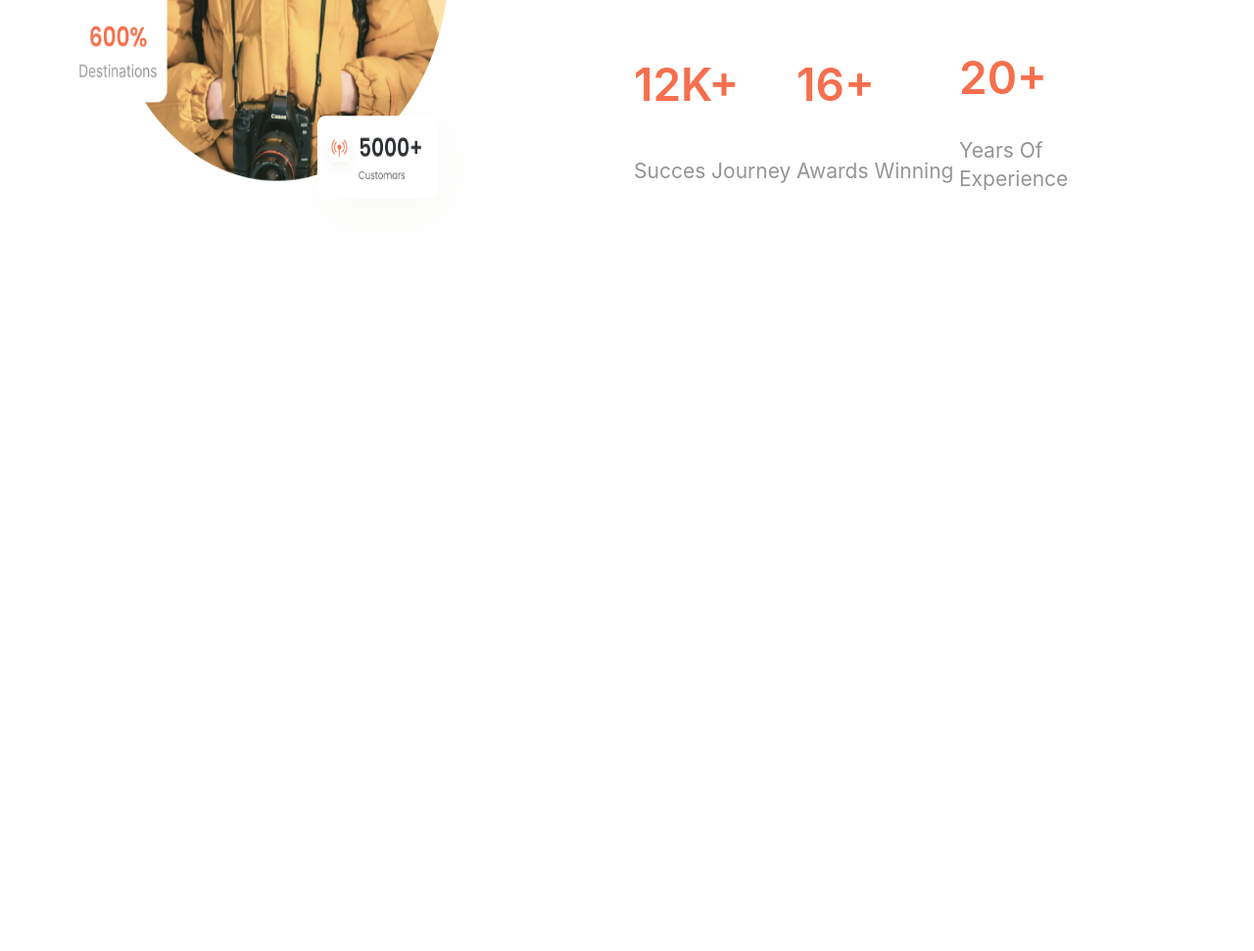
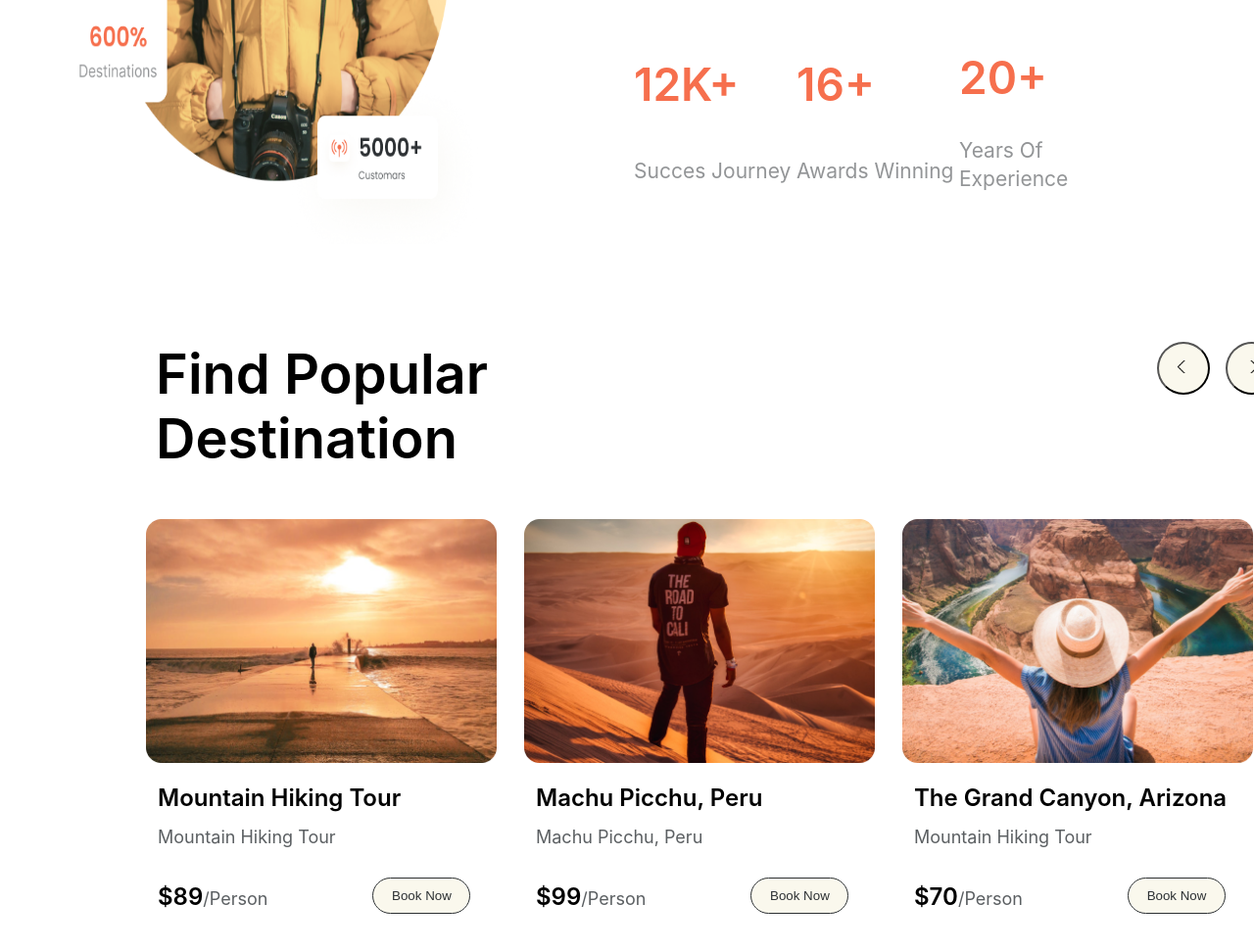
Before and after one commit to MinhNguyen41092/thuan-nguyen-html-css-training, a website built with Parcel: page src/index.html in a window 1280 px wide. Shown: the part 1747-2718 px from the top of the page at 98% size. Before the commit the page ends 2046 px from the top, so only its background shows below. Built offline with nearby package versions, Linux system fonts and the light colour scheme; files whose address does not match are found by name; a web font is replaced by a local one.

Commit message:
Add Popular-destination-section

```diff
--- a/src/assets/css/main.css
+++ b/src/assets/css/main.css
@@ -4,3 +4,4 @@
 @import "hero.css";
 @import "categories.css";
 @import "experience.css";
+@import "popular-destination.css";
--- /dev/null
+++ b/src/assets/css/popular-destination.css
@@ -0,0 +1,71 @@
+.popular-destination-container {
+  height: 707px;
+  margin: 50px 87px 50px 135px;
+  display: flex;
+  flex-direction: column;
+}
+
+.popular-destination__menu {
+  width: 1170px;
+  height: 132px;
+  display: flex;
+  justify-content: space-between;
+}
+
+.popular-destination__title {
+  width: 400px;
+  height: 132px;
+}
+
+.popular-destination__cards {
+  margin-top: 35px;
+  display: flex;
+  justify-content: space-between;
+}
+
+.popular-destination__card {
+  width: 386px;
+  height: 440px;
+  border-radius: 16px;
+  border: 2px solid #fff;
+  display: flex;
+  flex-direction: column;
+}
+
+.popular-destination__image {
+  margin: 12px 12px 24px 12px;
+}
+
+.popular-destination__title {
+  height: 24px;
+  margin-left: 24px;
+}
+
+.popular-destination__text {
+  margin: 14px 0 0 24px;
+}
+
+.popular-destination__card__menu {
+  display: flex;
+}
+
+.popular-destination__card__price {
+  display: flex;
+  margin: 35px 0 0 24px;
+}
+
+.popular-destination__card_button {
+  width: 100px;
+  height: 37px;
+  margin: 27px 0 0 107px;
+  border-radius: 46px;
+  border: 1px solid var(--dark-color);
+  color: var(--dark-color);
+  background-color: #faf8ed;
+}
+
+.popular-destination__card_button:hover {
+  color: #fff;
+  background-color: var(--dark-color);
+  cursor: pointer;
+}
--- a/src/index.html
+++ b/src/index.html
@@ -14,6 +14,7 @@
       <include src="sections/section-hero/index.html"></include>
       <include src="sections/section-categories/index.html"></include>
       <include src="sections/section-experience/index.html"></include>
+      <include src="sections/section-popular-destination/index.html"></include>
     </div>
   </body>
 </html>
--- /dev/null
+++ b/src/sections/section-popular-destination/index.html
@@ -0,0 +1,59 @@
+<div class="popular-destination-container">
+  <div class="popular-destination__menu">
+    <h2 class="popular-destination__title">Find Popular Destination</h2>
+    <div class="popular-destination__button">
+      <include src="components/button.html"></include>
+    </div>
+  </div>
+
+  <div class="popular-destination__cards">
+    <div class="popular-destination__card">
+      <img
+        class="popular-destination__image"
+        src="./assets/images/popular-destination/image1.png"
+        alt="Mountain Hiking Tour"
+      />
+      <h4 class="popular-destination__title">Mountain Hiking Tour</h4>
+      <p class="popular-destination__text">Mountain Hiking Tour</p>
+      <div class="popular-destination__card__menu">
+        <span class="popular-destination__card__price"
+          ><h4>$89</h4>
+          <p>/Person</p></span
+        >
+        <button class="popular-destination__card_button">Book Now</button>
+      </div>
+    </div>
+    <div class="popular-destination__card">
+      <img
+        class="popular-destination__image"
+        src="./assets/images/popular-destination/image2.png"
+        alt="Machu Picchu, Peru"
+      />
+      <h4 class="popular-destination__title">Machu Picchu, Peru</h4>
+      <p class="popular-destination__text">Machu Picchu, Peru</p>
+      <div class="popular-destination__card__menu">
+        <span class="popular-destination__card__price"
+          ><h4>$99</h4>
+          <p>/Person</p></span
+        >
+        <button class="popular-destination__card_button">Book Now</button>
+      </div>
+    </div>
+    <div class="popular-destination__card">
+      <img
+        class="popular-destination__image"
+        src="./assets/images/popular-destination/image3.png"
+        alt="The Grand Canyon, Arizona"
+      />
+      <h4 class="popular-destination__title">The Grand Canyon, Arizona</h4>
+      <p class="popular-destination__text">Mountain Hiking Tour</p>
+      <div class="popular-destination__card__menu">
+        <span class="popular-destination__card__price"
+          ><h4>$70</h4>
+          <p>/Person</p></span
+        >
+        <button class="popular-destination__card_button">Book Now</button>
+      </div>
+    </div>
+  </div>
+</div>
```
Also changed, not shown: src/assets/images/popular-destination/image1.png (added), src/assets/images/popular-destination/image2.png (added), src/assets/images/popular-destination/image3.png (added).
